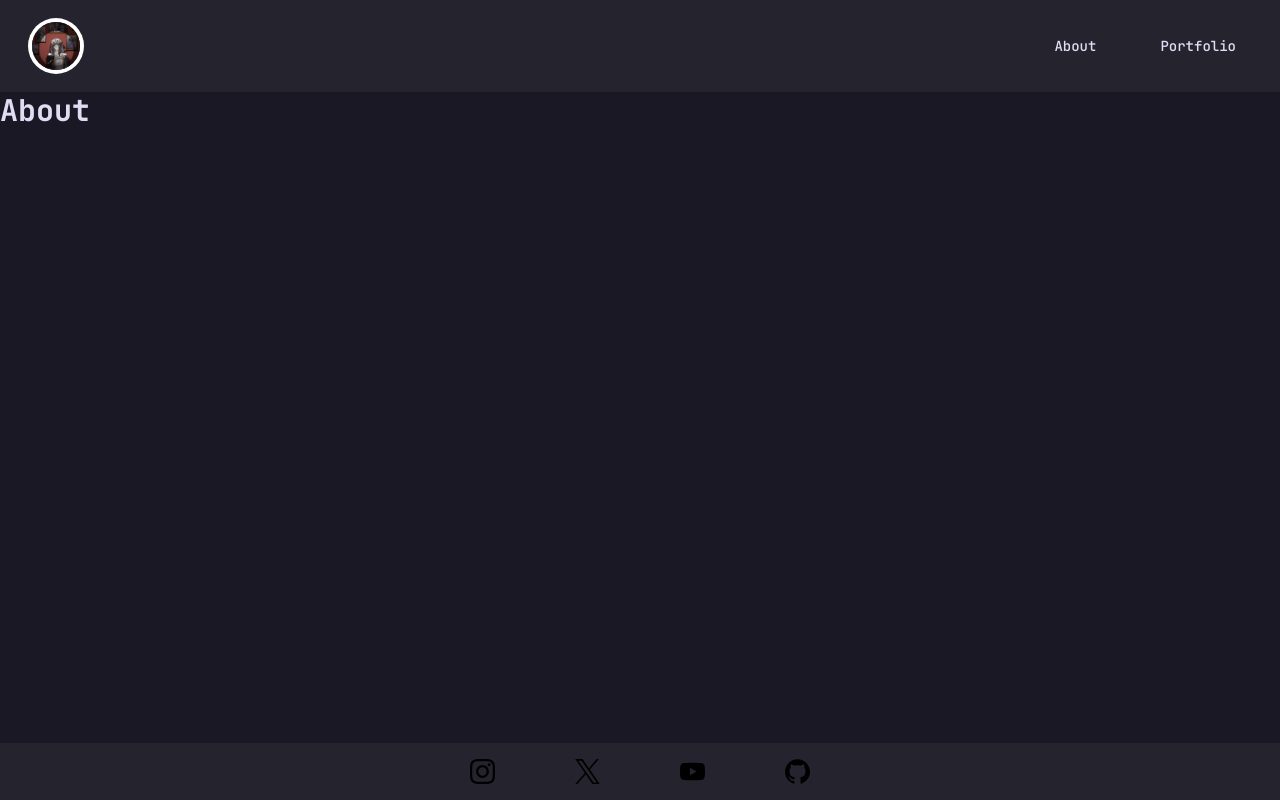
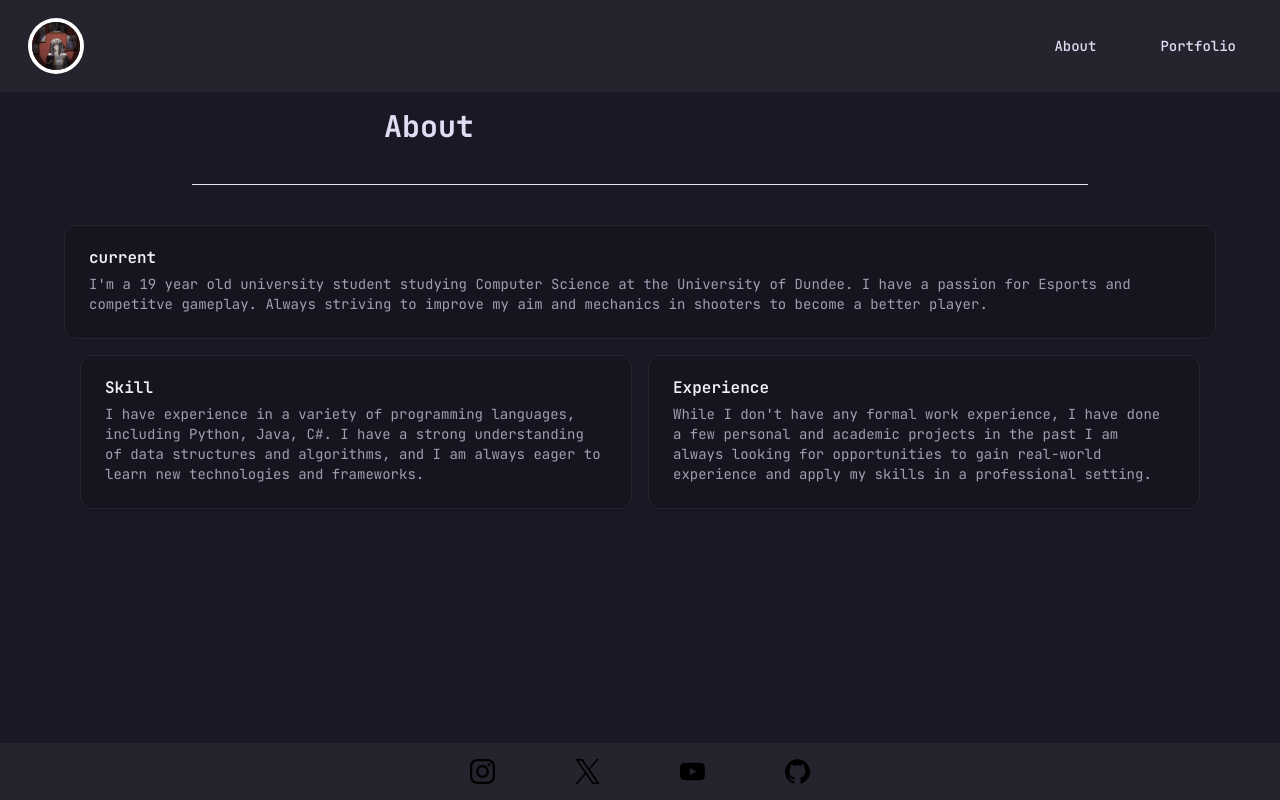
Before and after one commit to Miyxzu/definitely-high-quality-portfolio, a Next.js app: page /definitely-high-quality-portfolio/about in a window 1280 px wide. Built offline with nearby package versions, Linux system fonts and the light colour scheme.

Commit message:
feat: Enhance About page with detailed personal information and skills section (#3)

```diff
--- a/app/about/page.tsx
+++ b/app/about/page.tsx
@@ -1,8 +1,54 @@
+import {
+  Card,
+  CardDescription,
+  CardFooter,
+  CardHeader,
+  CardTitle,
+} from "@/components/ui/card";
+
 export default function about() {
   return (
     <div className="">
       <main>
+        <div className="m-4 xl:ml-96">
           <h1 className="text-3xl font-bold">About</h1>
+        </div>
+
+        <div className="my-10">
+          <div className="border-b border-gray-200 w-full mx-auto max-w-4xl"></div>
+        </div>
+
+        <div className="m-4 justify-items-center">
+          <Card className="relative w-full xl:max-w-6xl">
+            <CardHeader>
+              <CardTitle>current</CardTitle>
+              <CardDescription>
+                I'm a 19 year old university student studying Computer Science at the University of Dundee. I have a passion for Esports and competitve gameplay. Always striving to improve my aim and mechanics in shooters to become a better player.
+              </CardDescription>
+            </CardHeader>
+          </Card>
+        </div>
+
+        <div className="xl:max-w-6xl xl:mx-auto">
+        <div className="grid grid-cols-2 gap-4 m-4 justify-items-center">
+          <Card className="relative w-full">
+            <CardHeader>
+              <CardTitle>Skill</CardTitle>
+              <CardDescription>
+                I have experience in a variety of programming languages, including Python, Java, C#. I have a strong understanding of data structures and algorithms, and I am always eager to learn new technologies and frameworks.
+              </CardDescription>
+            </CardHeader>
+          </Card>
+          <Card className="relative w-full">
+            <CardHeader>
+              <CardTitle>Experience</CardTitle>
+              <CardDescription>
+                While I don't have any formal work experience, I have done a few personal and academic projects in the past I am always looking for opportunities to gain real-world experience and apply my skills in a professional setting.
+              </CardDescription>
+            </CardHeader>
+          </Card>
+         </div>
+        </div>
       </main>
     </div>
   );
```
Lines whose indentation alone changed are shown as unchanged.
